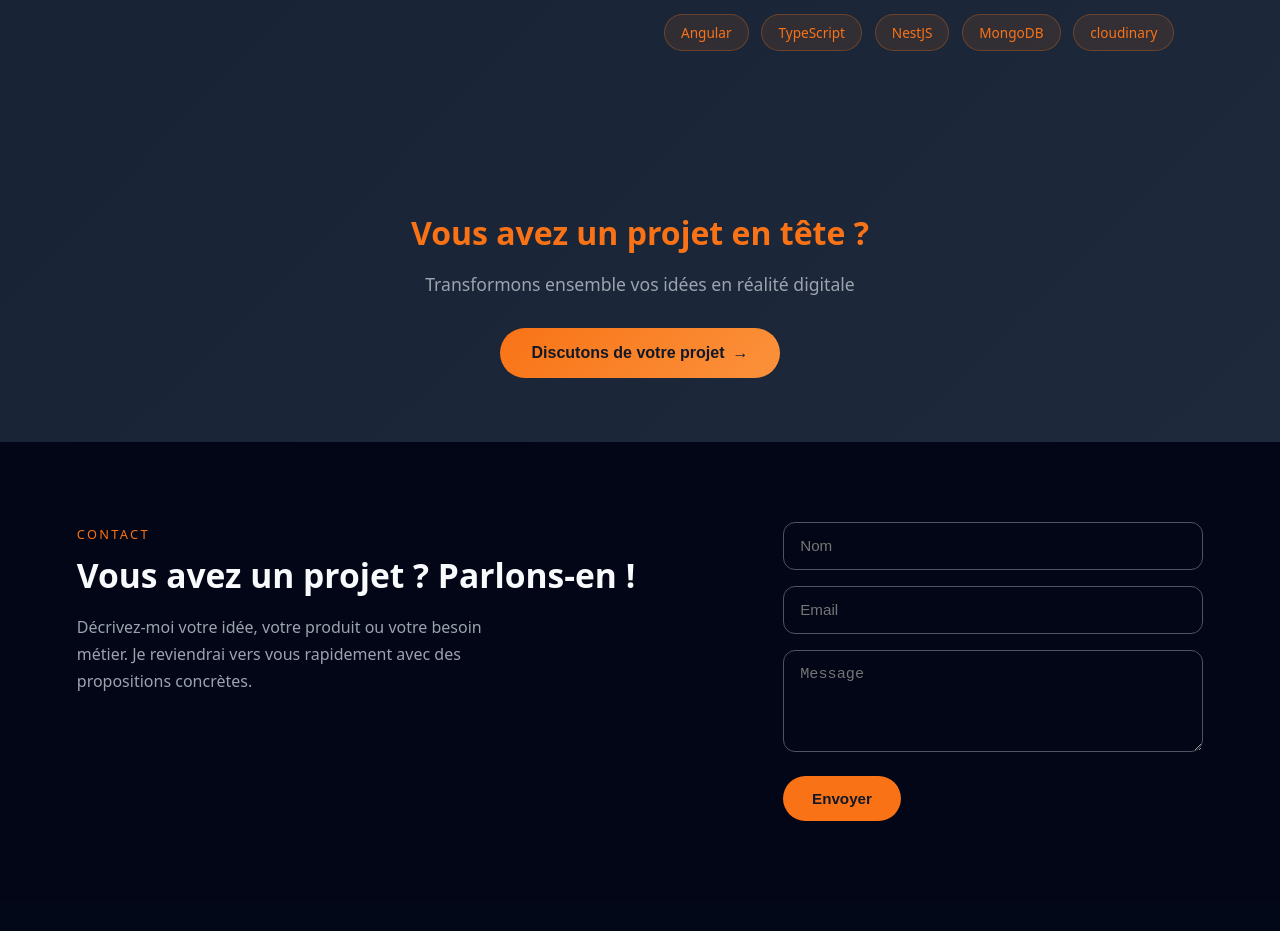
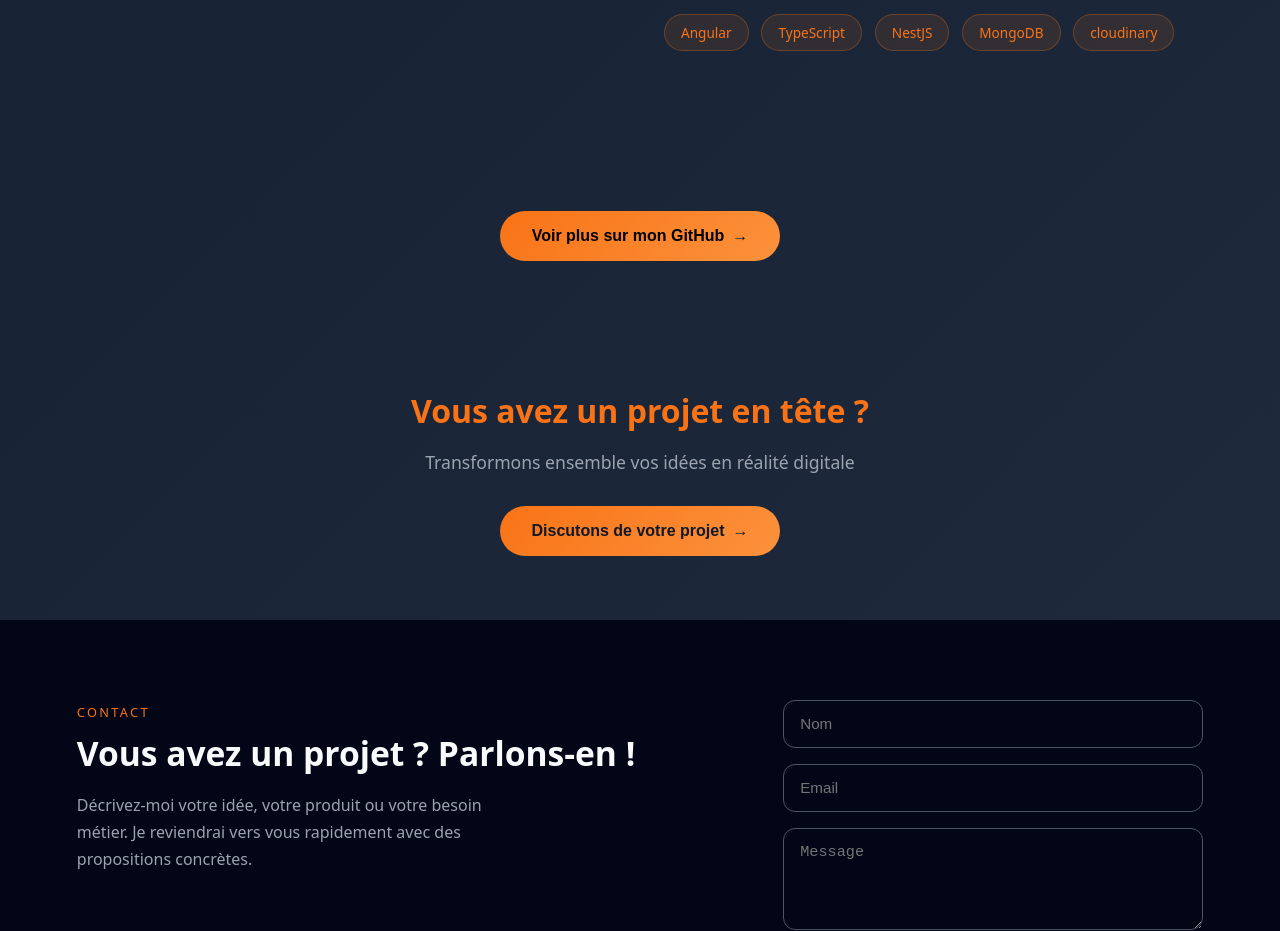
Before and after one commit to aqet/portfolio_Igor, an Angular app: page / in a window 1280 px wide. Shown: the part 6360-7291 px from the top of the page. Built offline with nearby package versions, Linux system fonts and the light colour scheme.

Commit message:
mise a jour de la presentation des projets

```diff
--- a/src/app/components/projects/projects.component.html
+++ b/src/app/components/projects/projects.component.html
@@ -13,7 +13,8 @@
         <div class="project-visual">
           <div class="project-gallery">
             <div class="gallery-main">
-              <img [src]="selectedImages[i] || p.gallery[0]" [alt]="p.title" (click)="openPreview(selectedImages[i] || p.gallery[0])">
+              <img [src]="selectedImages[i] || p.gallery[0]" [alt]="p.title"
+                (click)="openPreview(selectedImages[i] || p.gallery[0])">
             </div>
 
             <div class="project-actions" *ngIf="p.demoUrl || p.codeUrlF || p.codeUrlB">
@@ -37,14 +38,9 @@
 
           </div>
           <div class="gallery-thumbs" *ngIf="p.gallery.length > 1">
-              <img
-                *ngFor="let image of p.gallery"
-                [src]="image"
-                [alt]="p.title + ' aperçu'"
-                [class.active]="(selectedImages[i] || p.gallery[0]) === image"
-                (click)="setMainImage(i, image)"
-              >
-            </div>
+            <img *ngFor="let image of p.gallery" [src]="image" [alt]="p.title + ' aperçu'"
+              [class.active]="(selectedImages[i] || p.gallery[0]) === image" (click)="setMainImage(i, image)">
+          </div>
         </div>
 
         <div class="project-info">
@@ -106,7 +102,14 @@
         <div class="stat-label">Temps de réponse</div>
       </div>
     </div> -->
-
+    <div class="cta-section">
+      <h3></h3>
+      <button class="cta-btn">
+        <span><a style="text-decoration: none; color: initial;" href="https://github.com/aqet?tab=repositories">Voir
+            plus sur mon GitHub</a></span>
+        <i class="arrow">→</i>
+      </button>
+    </div>
     <div class="cta-section">
       <h3>Vous avez un projet en tête ?</h3>
       <p>Transformons ensemble vos idées en réalité digitale</p>
```
